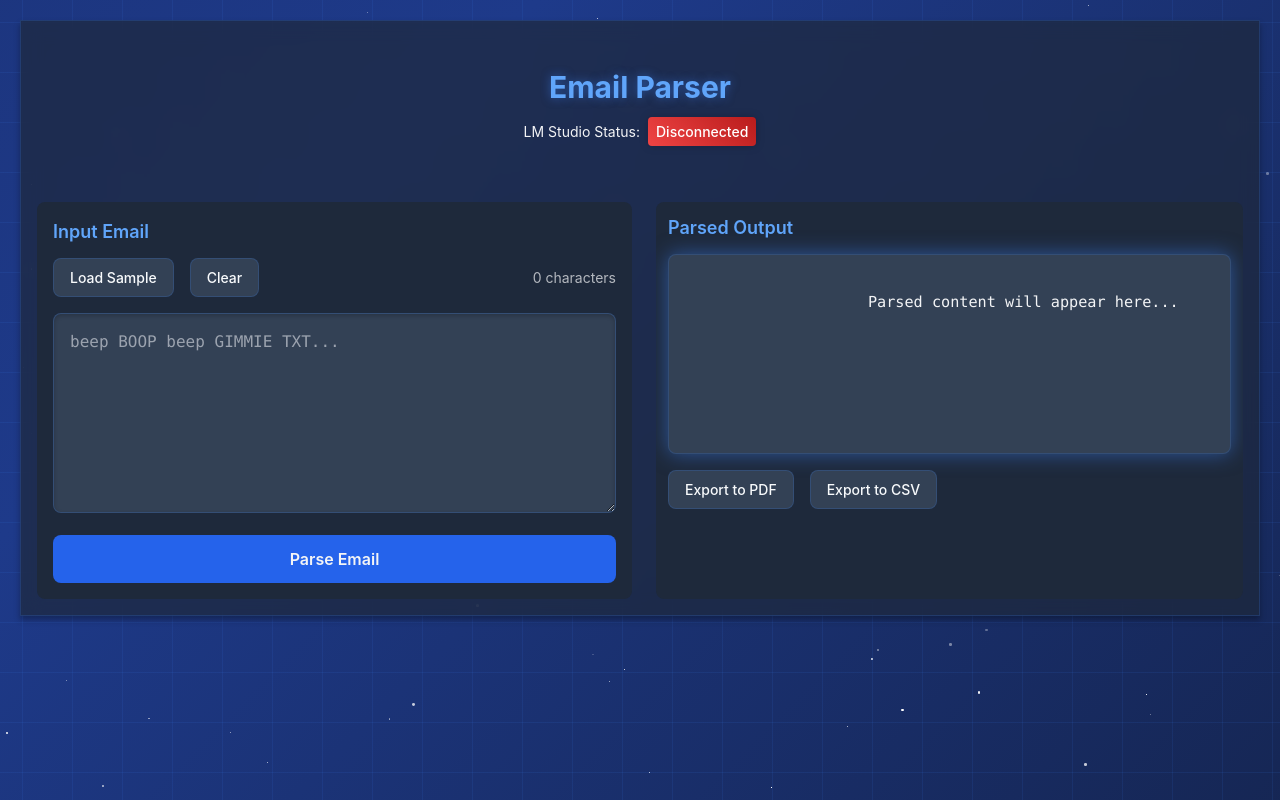
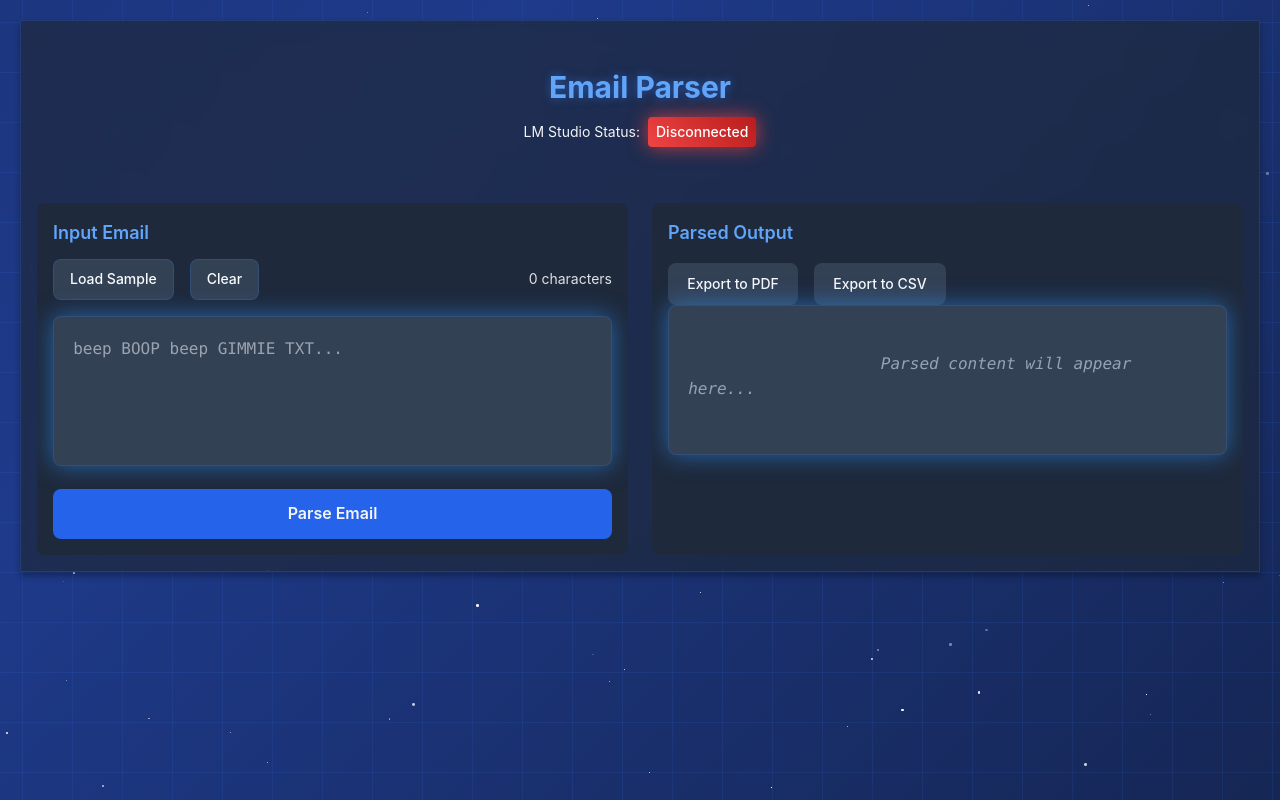
Before and after one commit to VonBorstel-J/EmailParserDemo, a Flask app: page / in a window 1280 px wide. Run offline with Flask 3, Linux system fonts and the light colour scheme.

Commit message:
UI updates

```diff
--- a/backend/app.py
+++ b/backend/app.py
@@ -1,6 +1,6 @@
 import os
 import logging
-from flask import Flask, request, jsonify, render_template
+from flask import Flask, request, jsonify, render_template, make_response
 from flask_cors import CORS
 from logging.handlers import RotatingFileHandler
 from werkzeug.middleware.proxy_fix import ProxyFix
--- a/backend/static/script.js
+++ b/backend/static/script.js
@@ -1,3 +1,5 @@
+let parsedDataJson = null;
+
 // Constants
 const CONFIG = {
     LM_STUDIO_URL: 'http://localhost:3000',
@@ -44,9 +46,10 @@ P.S. Does anyone know a good place for lunch near the office? I'm getting tired
 `
 };
 
-// DOM Elements Cache
+// DOM Elements Cache - Updated to include highlighting layer and autoresize
 const Elements = {
     get content() { return document.getElementById('emailContent'); },
+    get highlighting() { return document.getElementById('highlighting'); }, // New
     get charCount() { return document.getElementById('charCount'); },
     get parseButton() { return document.getElementById('parseButton'); },
     get progress() { return document.getElementById('progressIndicator'); },
@@ -75,6 +78,8 @@ function initializeApp() {
         loadSampleBtn.addEventListener('click', () => {
             loadSample();
             updateCharCount();
+            highlightSyntax(); // Add syntax highlighting after loading sample
+            autoResizeTextarea(Elements.content);
         });
     }
 
@@ -82,6 +87,8 @@ function initializeApp() {
         clearBtn.addEventListener('click', () => {
             clearContent();
             updateCharCount();
+            highlightSyntax(); // Clear highlighting when content is cleared
+            autoResizeTextarea(Elements.content);
         });
     }
 
@@ -91,7 +98,12 @@ function initializeApp() {
 
     // Initialize textarea events
     if (Elements.content) {
-        Elements.content.addEventListener('input', debounce(updateCharCount, 300));
+        Elements.content.addEventListener('input', debounce(() => {
+            updateCharCount();
+            highlightSyntax();
+            autoResizeTextarea(Elements.content);
+        }, 300));
+        Elements.content.addEventListener('scroll', syncScroll);
     }
 
     // Initialize parallax
@@ -113,7 +125,63 @@ function initializeApp() {
             button.style.setProperty('--y', `${y}px`);
         });
     });
+
+    // Initial syntax highlighting and auto-resize
+    highlightSyntax();
+    autoResizeTextarea(Elements.content);
 }
+
+// Synchronize scrolling between textarea and highlighting layer
+function syncScroll() {
+    if (Elements.highlighting && Elements.content) {
+        Elements.highlighting.scrollTop = Elements.content.scrollTop;
+        Elements.highlighting.scrollLeft = Elements.content.scrollLeft;
+    }
+}
+
+// Syntax Highlighting Function
+function highlightSyntax() {
+    if (!Elements.highlighting || !Elements.content) return;
+
+    const text = Elements.content.value
+        .replace(/&/g, '&amp;')
+        .replace(/</g, '&lt;')
+        .replace(/>/g, '&gt;');
+
+    // Define regex patterns
+    const patterns = [
+        { regex: /(Subject:|To:|CC:|BCC:)/g, cls: 'keyword' },
+        { regex: /([a-zA-Z0-9._%+-]+@[a-zA-Z0-9.-]+\.[a-zA-Z]{2,})/g, cls: 'email' },
+        { regex: /(\b\d{3}[-.\s]?\d{3}[-.\s]?\d{4}\b)/g, cls: 'phone' },
+    ];
+
+    let highlighted = text;
+
+    patterns.forEach(pattern => {
+        highlighted = highlighted.replace(pattern.regex, `<span class="${pattern.cls}">$1</span>`);
+    });
+
+    Elements.highlighting.innerHTML = highlighted + '<br />'; // Add a line break to prevent textarea height issues
+}
+
+// Auto-Resize Textarea Function
+function autoResizeTextarea(textarea) {
+    if (!textarea) return;
+    textarea.style.height = 'auto'; // Reset height
+    textarea.style.height = textarea.scrollHeight + 'px'; // Set to scrollHeight
+    // Similarly, adjust the highlighting layer height
+    if (Elements.highlighting) {
+        Elements.highlighting.style.height = `${textarea.scrollHeight}px`;
+    }
+}
+
+// Ensure the highlighting is updated on initial load
+document.addEventListener('DOMContentLoaded', () => {
+    if (Elements.content) {
+        highlightSyntax();
+        autoResizeTextarea(Elements.content);
+    }
+});
 
 // LM Studio Status Management
 function startStatusCheckInterval() {
@@ -144,7 +212,7 @@ function updateStatusUI(status) {
         'error': { text: 'Disconnected', class: 'error' }
     };
 
-    const { text, class: className } = statusMap[status];
+    const { text, class: className } = statusMap[status] || { text: 'Unknown', class: 'error' };
     Elements.lmStatus.textContent = text;
     Elements.lmStatus.className = `status-badge ${className}`;
 }
@@ -161,6 +229,9 @@ function clearContent() {
     if (!Elements.content) return;
 
     Elements.content.value = '';
+    if (Elements.highlighting) {
+        Elements.highlighting.innerHTML = '<br />';
+    }
     clearResults();
     updateCharCount();
 }
@@ -169,7 +240,11 @@ function loadSample() {
     if (!Elements.content) return;
 
     Elements.content.value = CONFIG.SAMPLE_EMAIL;
+    if (Elements.highlighting) {
+        highlightSyntax();
+    }
     updateCharCount();
+    autoResizeTextarea(Elements.content);
 }
 
 // Email Parsing
@@ -189,7 +264,7 @@ async function parseEmail() {
 }
 
 function validateInput() {
-    if (!Elements.content || !Elements.content.value.trim()) {
+    if (!Elements.content?.value.trim()) {
         showError("Please enter email content!");
         return false;
     }
@@ -213,6 +288,7 @@ async function fetchParseResults() {
 
 function handleParseResponse(data) {
     if (data.result) {
+        parsedDataJson = data.result;
         showResults(data.result);
     } else if (data.error) {
         showError(data.error);
@@ -244,7 +320,7 @@ function setParsingState(isParsing) {
 // Results Display
 function clearResults() {
     if (Elements.results) {
-        Elements.results.innerHTML = '';
+        Elements.results.innerHTML = '<span class="default-text">Parsed content will appear here...</span>';
     }
 }
 
@@ -394,46 +470,48 @@ document.addEventListener('DOMContentLoaded', () => {
 
 // Export functions
 async function exportToPdf() {
-    if (!Elements.results) return;
+    if (!parsedDataJson) {
+        showError("No parsed data available for export.");
+        return;
+    }
 
-    const parsedData = Elements.results.textContent;
     try {
         const response = await fetch('/export_pdf', {
             method: 'POST',
             headers: { 'Content-Type': 'application/json' },
-            body: JSON.stringify({ parsed_data: JSON.parse(parsedData) })
+            body: JSON.stringify({ parsed_data: parsedDataJson })
         });
 
-        if (!response.ok) {
-            throw new Error("Failed to generate PDF");
-        }
+        if (!response.ok) throw new Error("Failed to generate PDF");
 
         const blob = await response.blob();
         downloadFile(blob, 'exported_data.pdf');
     } catch (error) {
         console.error("PDF Export Error:", error);
+        showError("Failed to export PDF");
     }
 }
 
 async function exportToCsv() {
-    if (!Elements.results) return;
+    if (!parsedDataJson) {
+        showError("No parsed data available for export.");
+        return;
+    }
 
-    const parsedData = Elements.results.textContent;
     try {
         const response = await fetch('/export_csv', {
             method: 'POST',
             headers: { 'Content-Type': 'application/json' },
-            body: JSON.stringify({ parsed_data: JSON.parse(parsedData) })
+            body: JSON.stringify({ parsed_data: parsedDataJson })
         });
 
-        if (!response.ok) {
-            throw new Error("Failed to generate CSV");
-        }
+        if (!response.ok) throw new Error("Failed to generate CSV");
 
         const blob = await response.blob();
         downloadFile(blob, 'exported_data.csv');
     } catch (error) {
         console.error("CSV Export Error:", error);
+        showError("Failed to export CSV");
     }
 }
 
@@ -445,5 +523,6 @@ function downloadFile(blob, filename) {
     document.body.appendChild(a);
     a.click();
     a.remove();
-    window.URL.revokeObjectURL(url);
+
+    setTimeout(() => window.URL.revokeObjectURL(url), 100);
 }
--- a/backend/static/styles.css
+++ b/backend/static/styles.css
@@ -26,7 +26,8 @@
     /* Typography */
     --font-size-small: 0.875rem; /* Previously 0.875rem for smaller text */
     --font-size-medium: 1rem; /* Adjusted if needed */
-    --line-height-normal: 1.4; /* Reduced from 1.5 */
+    --font-size-large: 1.125rem; /* Added for larger headings */
+    --line-height-normal: 1.6; /* Increased for better readability */
 }
 
 /* Animated background */
@@ -72,7 +73,7 @@ body {
     padding: calc(var(--spacing-unit) * 5);
     font-family: -apple-system, BlinkMacSystemFont, 'Segoe UI', Roboto, sans-serif;
     color: var(--text-light);
-    line-height: 1.5;
+    line-height: var(--line-height-normal);
 }
 
 .container {
@@ -175,30 +188,90 @@ h1:hover {
     transform: translateY(1px);
 }
 
-/* Enhanced textarea */
-#emailContent {
+/* Enhanced textarea and highlighting layer */
+.relative .highlighting {
+    position: absolute;
+    top: 0;
+    left: 0;
+    width: 100%;
+    height: auto;
+    pointer-events: none;
+    color: transparent;
+    white-space: pre-wrap;
+    word-wrap: break-word;
+    padding: 1.2rem;
+    font-family: 'Menlo', 'Monaco', 'Courier New', monospace;
+    font-size: 1rem;
+    line-height: var(--line-height-normal);
+    overflow: hidden;
+    border-radius: var(--border-radius);
+    white-space: pre-wrap;
+    word-wrap: break-word;
+}
+
+#emailContent, #results {
+    position: relative;
     background: var(--dark-surface-2);
     color: var(--text-light);
     border: 1px solid rgba(59, 130, 246, 0.2);
     font-family: 'Menlo', 'Monaco', 'Courier New', monospace;
     transition: all 0.3s ease;
-    box-shadow: inset 0 2px 4px rgba(0, 0, 0, 0.2);
+    box-shadow: 0 0 15px var(--accent-color);
     backdrop-filter: blur(5px);
-    min-height: 200px; /* Ensured from HTML */
-    /* Removed max-height to allow full expansion */
-    resize: vertical; /* Allow vertical resizing */
-    padding: 1rem; /* Increased padding for better readability */
-    font-size: 1rem; /* Increased font size */
-    overflow-y: auto; /* Added for smooth scrolling */
+    resize: none;
+    padding: 1.2rem; /* Increased padding for better readability */
+    font-size: 1rem;
+    overflow: hidden;
+    border-radius: var(--border-radius);
+    animation: breathing 4s ease-in-out infinite;
+    line-height: var(--line-height-normal);
+    min-height: 150px; /* Further reduced min-height */
+    width: 100%;
+    box-sizing: border-box;
 }
 
-#emailContent:focus {
+/* Ensuring #results expands with content */
+#results {
+    max-height: none; /* Remove max-height to allow expansion */
+    overflow: visible; /* Allow expansion without scrolling */
+    padding: 1.2rem;
+    min-height: 150px; /* Lower min-height for better adaptability */
+    color: var(--text-light); /* Set to light text for parsed results */
+}
+
+/* Default text styling in results */
+.default-text {
+    color: var(--text-light-secondary);
+    font-style: italic;
+}
+
+#emailContent:focus, #results:focus {
     outline: none;
     border-color: var(--primary-color);
-    box-shadow: 0 0 20px var(--primary-glow);
+    box-shadow: 0 0 25px var(--primary-glow);
 }
 
-/* Futuristic spinner */
+/* Breathing Animation */
+@keyframes breathing {
+    0%, 100% { box-shadow: 0 0 15px var(--accent-color); }
+    50% { box-shadow: 0 0 25px var(--primary-glow); }
+}
+
+/* Syntax Highlighting Styles */
+.highlighting .keyword {
+    color: #f59e0b; /* Amber-500 */
+    font-weight: bold;
+}
+
+.highlighting .email {
+    color: #10b981; /* Green-500 */
+}
+
+.highlighting .phone {
+    color: #3b82f6; /* Blue-500 */
+}
+
+/* Loading spinner */
 @keyframes spinGlow {
     0% { transform: rotate(0deg); border-top-color: var(--primary-color); }
     50% { border-top-color: var(--accent-color); }
@@ -219,21 +292,9 @@ h1:hover {
     animation: spinGlow 1s linear infinite, glow 2s ease-in-out infinite;
 }
 
-/* Results section with scroll effects */
+/* Results section with improved readability and separation */
 #results {
-    background: var(--dark-surface-2);
-    border: 1px solid rgba(59, 130, 246, 0.2);
-    font-family: 'Menlo', 'Monaco', 'Courier New', monospace;
-    transition: all 0.3s ease;
-    position: relative;
-    overflow: auto;
-    scrollbar-width: thin;
-    scrollbar-color: var(--primary-color) var(--dark-surface);
-    min-height: 200px; /* Ensured from HTML */
-    padding: 1rem; /* Reduced padding */
-    font-size: 0.95rem; /* Slightly increased font size for readability */
-    line-height: 1.4; /* Optimized line height */
-    box-shadow: var(--shadow-glow); /* Added soft shadow */
+    color: var(--text-light);
 }
 
 #results::-webkit-scrollbar {
@@ -335,83 +443,6 @@ h1:hover {
     box-shadow: 0 0 20px var(--primary-glow);
 }
 
-/* Results formatting */
-.results-container {
-    font-family: 'Menlo', 'Monaco', monospace;
-    line-height: var(--line-height-normal);
-    padding: 0;
-    margin: 0;
-}
-
-.result-section {
-    background-color: var(--dark-surface);
-    padding: 0.75rem; /* Increased padding for better separation */
-    margin-bottom: 0.5rem; /* Increased margin for better separation */
-    border-radius: var(--border-radius);
-    border-left: 3px solid var(--primary-color); /* Slightly thinner border */
-}
-
-.result-section h3 {
-    position: relative;
-    padding-left: 0.75rem; /* Increased padding */
-    margin-bottom: 0.25rem; /* Maintained margin */
-    font-size: var(--font-size-medium); /* Ensures consistent sizing */
-}
-
-.result-section h3:before {
-    content: '';
-    position: absolute;
-    left: 0;
-    top: 50%;
-    transform: translateY(-50%);
-    width: 3px; /* Reduced from 4px */
-    height: 1rem;
-    background: var(--primary-color);
-    border-radius: 2px;
-}
-
-.result-content {
-    padding-left: 0.75rem; /* Increased padding for better separation */
-}
-
-.result-row {
-    margin-bottom: 0.25rem; /* Increased for better readability */
-    display: flex;
-    align-items: baseline;
-    font-size: var(--font-size-small); /* Slightly smaller font */
-}
-
-.result-key {
-    color: var(--text-light-secondary);
-    font-weight: 500;
-    width: 160px; /* Reduced from 180px */
-}
-
-.result-value {
-    color: var(--text-light);
-    margin-left: 0.5rem;
-    flex: 1; /* Allows the value to take up remaining space */
-}
-
-/* Optional: Adjust overall spacing in the results section */
-.results-section {
-    padding: 0.75rem; /* Reduced padding from 1rem */
-    height: auto; /* Allow height to adjust based on content */
-    max-height: 600px; /* Set a max-height with scroll */
-    overflow: auto;
-}
-
-/* Optional: Remove extra spacing in lists or other elements within results */
-.results-container ul,
-.results-container ol {
-    margin: 0;
-    padding-left: 1.25rem; /* Adjust as needed */
-}
-
-.results-container li {
-    margin-bottom: 0.15rem; /* Reduced spacing between list items */
-}
-
 /* Controls container */
 .controls {
     display: flex;
@@ -423,7 +454,7 @@ h1:hover {
 
 .controls .char-counter {
     margin-left: auto;
-    opacity: 0.7;
+    opacity: 0.9; /* Increased opacity for better visibility */
     font-size: 0.875rem;
 }
 
@@ -440,3 +471,35 @@ h1:hover {
 .loading-bar:not(.hidden) {
     display: block;
 }
+
+/* Export Buttons Styling */
+.export-buttons {
+    margin-top: 1rem; /* Added margin-top to separate from other elements */
+    display: flex;
+    gap: 1rem;
+}
+
+.export-buttons .btn {
+    padding: 0.6rem 1.2rem; /* Increased padding for better click area */
+    font-size: 0.875rem;
+    border: none;
+}
+
+.export-buttons .btn:hover {
+    transform: none;
+    box-shadow: none;
+}
+
+/* Divider lines within parsed output */
+.result-section + .result-section {
+    border-top: 1px solid rgba(255, 255, 255, 0.1);
+}
+
+/* Slight background shading for different sections */
+.result-section:nth-child(even) {
+    background-color: var(--dark-surface);
+}
+
+.result-section:nth-child(odd) {
+    background-color: var(--dark-surface-2);
+}
--- a/backend/templates/index.html
+++ b/backend/templates/index.html
@@ -24,38 +24,41 @@
 
         <main class="flex flex-col lg:flex-row gap-6">
             <!-- Input Section -->
-            <section class="input-section bg-gray-800 rounded-lg p-4 flex-1">
+            <section class="input-section bg-gray-800 rounded-lg p-4 flex-1 relative">
                 <h2 class="text-lg font-semibold mb-3 text-blue-400">Input Email</h2>
                 <div class="controls mb-4">
                     <button id="loadSample" class="btn">Load Sample</button>
                     <button id="clearBtn" class="btn">Clear</button>
                     <span id="charCount" class="char-counter">0 characters</span>
                 </div>
-                <textarea
-                    id="emailContent"
-                    class="w-full min-h-[200px] bg-gray-700 text-gray-100 p-4 rounded-lg resize-vertical focus:outline-none focus:ring-2 focus:ring-blue-500 font-mono text-base overflow-y-auto"
-                    placeholder="beep BOOP beep GIMMIE TXT..."
-                ></textarea>
+                <div class="relative">
+                    <!-- Syntax Highlighting Layer -->
+                    <pre id="highlighting" class="highlighting"></pre>
+                    <!-- Actual Textarea -->
+                    <textarea
+                        id="emailContent"
+                        class="w-full bg-transparent text-transparent caret-white p-4 rounded-lg resize-none focus:outline-none font-mono text-base overflow-hidden relative z-10"
+                        placeholder="beep BOOP beep GIMMIE TXT..."
+                        data-autoresize
+                    ></textarea>
+                </div>
                 <button
                     id="parseButton"
-                    class="w-full mt-4 py-3 bg-blue-600 hover:bg-blue-700 disabled:bg-gray-600 disabled:cursor-not-allowed rounded-lg font-semibold transition-colors"
+                    class="w-full mt-4 py-3 bg-blue-600 hover:bg-blue-700 disabled:bg-gray-600 disabled:cursor-not-allowed rounded-lg font-semibold transition-colors relative z-10"
                 >
                     Parse Email
                 </button>
-                <div id="progressIndicator" class="progress hidden flex items-center justify-center mt-2">
+                <div id="progressIndicator" class="progress hidden flex items-center justify-center mt-2 relative z-10">
                     <div class="spinner mr-2"></div>
                     <span>Processing...</span>
                 </div>
-                <!-- Moved loading-bar outside for better visibility -->
+                <!-- Loading Bar -->
                 <div class="loading-bar hidden"></div>
             </section>
 
             <!-- Output Section -->
             <section class="results-section bg-gray-800 rounded-lg p-4 flex-grow">
                 <h2 class="text-lg font-semibold mb-3 text-blue-400">Parsed Output</h2>
-                <div id="results" class="w-full bg-gray-700 text-gray-100 p-4 rounded-lg overflow-auto font-mono text-sm whitespace-pre-wrap">
-                    Parsed content will appear here...
-                </div>
                 <div class="export-buttons flex gap-4 mt-4">
                     <button id="exportPdfButton" class="btn bg-red-500 hover:bg-red-600 text-white py-2 px-4 rounded-lg">
                         Export to PDF
@@ -64,6 +67,10 @@
                         Export to CSV
                     </button>
                 </div>
+                <div id="results" class="w-full bg-gray-700 text-gray-100 p-4 rounded-lg overflow-auto font-mono text-sm whitespace-pre-wrap">
+                    <span class="default-text">Parsed content will appear here...</span>
+                </div>
+
             </section>
         </main>
     </div>
```
Also changed, not shown: other parts of backend/static/styles.css (+73 -14 lines), backend/exporter.py (+66 -26 lines).
